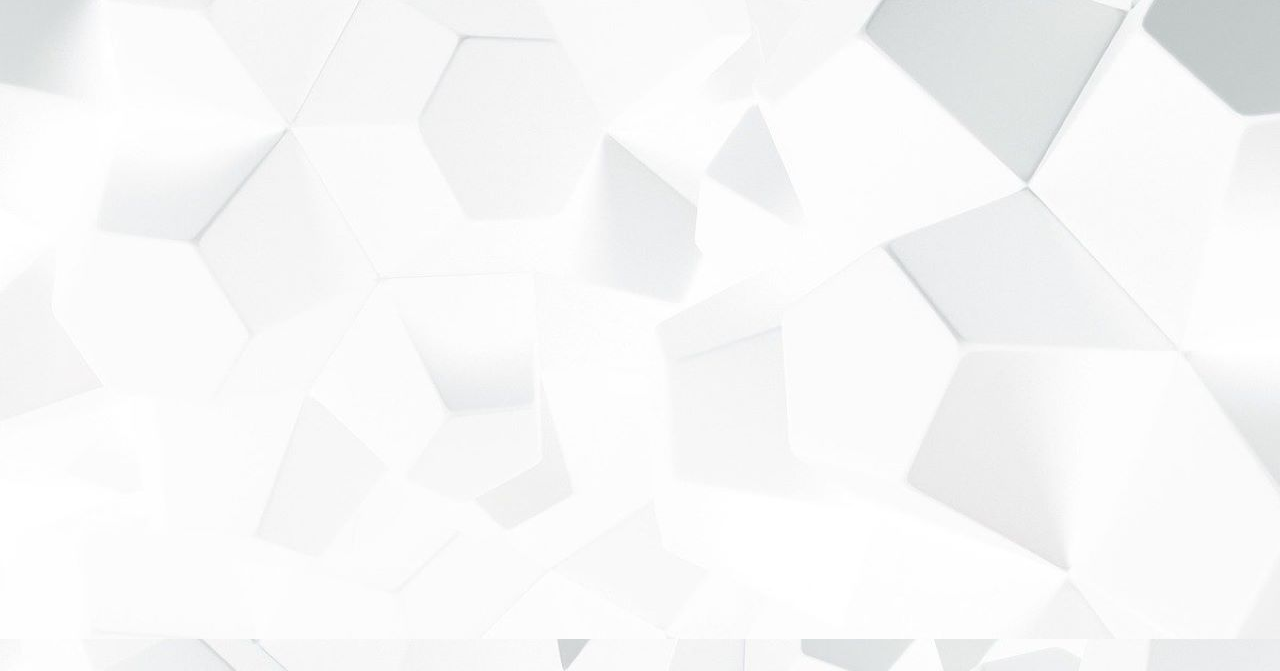
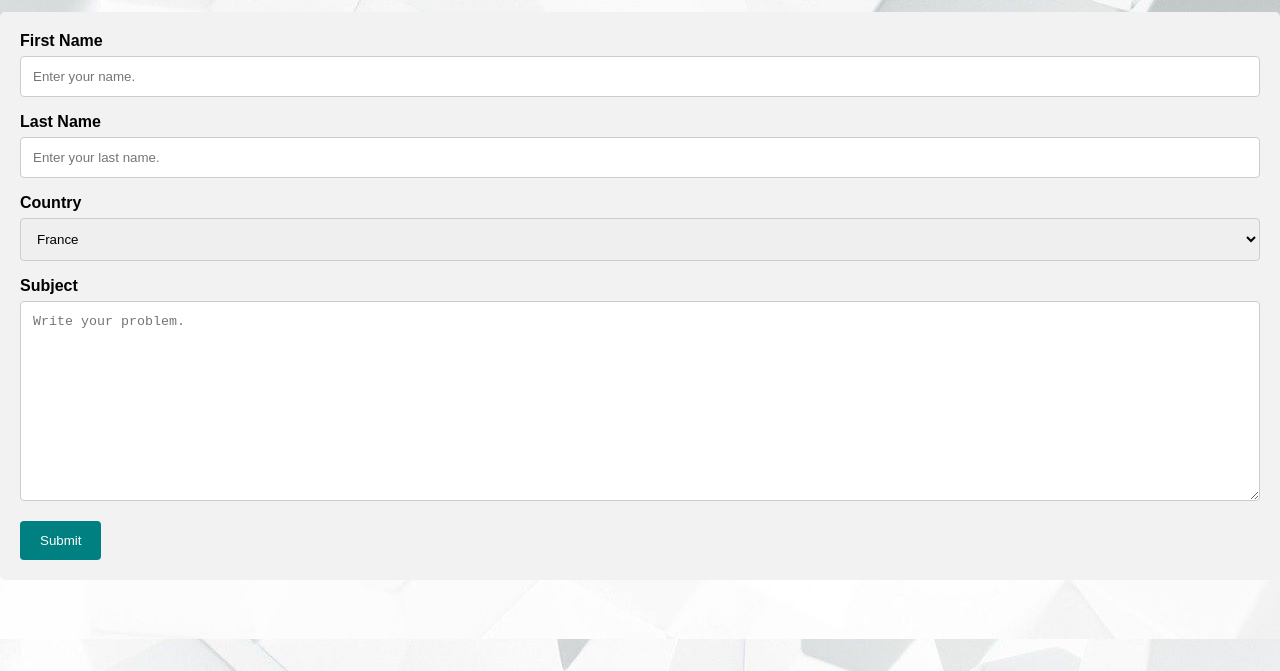
Before and after one commit to Peztak/My-first-website, a plain HTML site: page contact.html in a window 1280 px wide. Shown: the part 129-800 px from the top of the page. Drawn offline with Linux system fonts and the light colour scheme.

Commit message:
Add files via upload

```diff
--- a/contact.css
+++ b/contact.css
@@ -80,3 +80,29 @@ nav > ul li:hover .sous-menu{
     content:" ▼";
     font-size: 12px;
 }
+input[type=text], select, textarea {
+    width: 100%;
+    padding: 12px;
+    border: 1px solid #ccc;
+    border-radius: 4px;
+    box-sizing: border-box;
+    margin-top: 6px;
+    margin-bottom: 16px;
+    resize: vertical;
+}
+input[type=submit] {
+    background-color: teal;
+    color: white;
+    padding: 12px 20px;
+    border: none;
+    border-radius: 4px;
+    cursor: pointer;
+}
+input[type=submit]:hover {
+    background-color: #45a049;
+}
+.container {
+    border-radius: 5px;
+    background-color: #f2f2f2;
+    padding: 20px;
+}
--- a/contact.html
+++ b/contact.html
@@ -26,5 +26,29 @@
   			<li><a href="http://www.staggeringbeauty.com/">What's Next? &ensp;( ͡° ͜ʖ ͡°)</a></li>
   		</ul>
 	</nav>
+<div class="container">
+
+    <label for="fname">First Name</label>
+    <input type="text" id="fname" name="firstname" placeholder="Enter your name.">
+
+    <label for="lname">Last Name</label>
+    <input type="text" id="lname" name="lastname" placeholder="Enter your last name.">
+
+    <label for="country">Country</label>
+    <select id="country" name="country">
+      <option value="france">France</option>
+      <option value="england">England</option>
+      <option value="usa">USA</option>
+      <option value="canada">Canada</option>
+      <option value="quebec">Quebec</option>
+    </select>
+
+    <label for="subject">Subject</label>
+    <textarea id="subject" name="subject" placeholder="Write your problem." style="height:200px"></textarea>
+
+    <input type="submit" value="Submit">
+
+  </form>
+</div>
 </body>
 </html>
```
